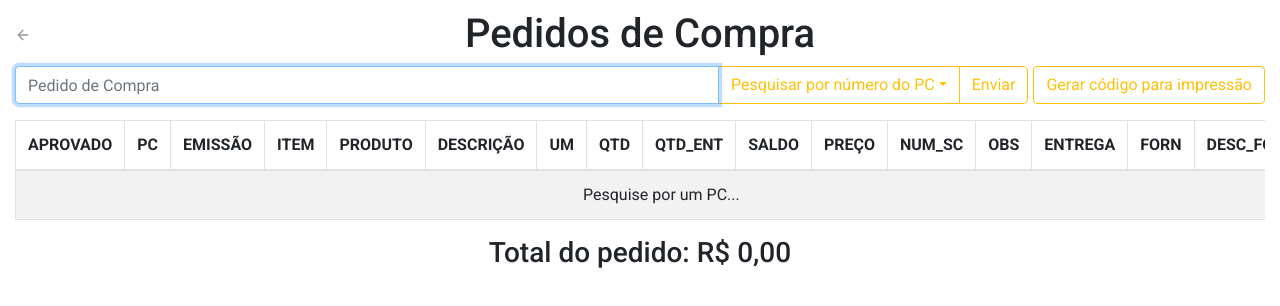
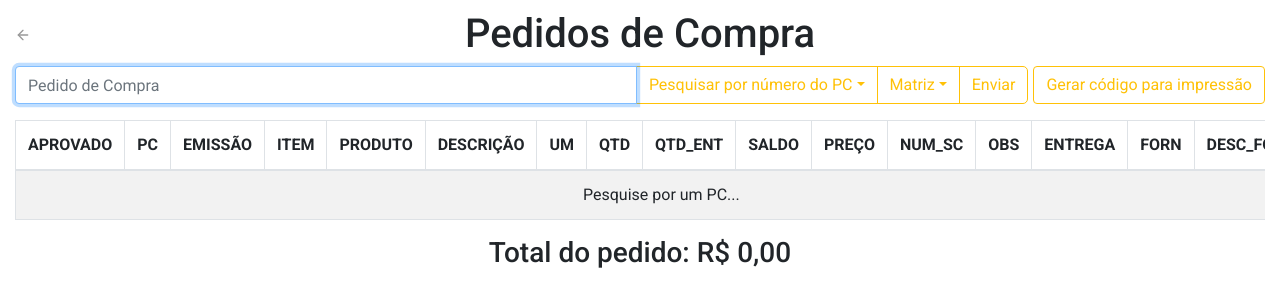
Before and after one commit to Casa-da-Escavadeira/Dash, a React (Create React App) app: page /pcs in a window 1280 px wide. Shown: the top 306 px of the page. Built offline with nearby package versions, Linux system fonts and the light colour scheme.

Commit message:
added branches button the page PC

```diff
--- a/src/pages/PCs/index.js
+++ b/src/pages/PCs/index.js
@@ -27,6 +27,7 @@ export default function PCs() {
   const [sumPCs, setSumPCs] = useState([]);
   const [pcsPlaceholder, setPcsPlaceholder] = useState('Pesquise por um PC...');
   const [filter, setFilter] = useState('Pesquisar por número do PC');
+  const [filial, setFilial] = useState('0201')
   const location = useLocation();
 
   const handleSubmit = useCallback(
@@ -113,6 +114,20 @@ export default function PCs() {
     setTextPrint(generatedPrintText.join(''));
     setIsPrintModalOpen(true);
   };
+
+  const handleFilialPlaceholder = useCallback((filial) => {
+    switch (filial) {
+      case '0201':
+        return 'Matriz'
+      case '0202':
+        return 'Filial SP'
+      case '0203':
+        return 'Filial SC'
+      default:
+        return 'Matriz'
+    }
+  }, [])
+
   return (
     <Cont>
       <PrintModal
@@ -172,6 +187,24 @@ export default function PCs() {
               CNPJ
             </Dropdown.Item>
           </DropdownButton>
+
+          <DropdownButton
+            as={InputGroup.Append}
+            variant="outline-warning"
+            title={handleFilialPlaceholder(filial)}
+            id="input-group-dropdown-2"
+          >
+            <Dropdown.Item onClick={() => setFilial('0201')}>
+              Matriz
+            </Dropdown.Item>
+            <Dropdown.Item onClick={() => setFilial('0202')}>
+              Filial SP
+            </Dropdown.Item>
+            <Dropdown.Item onClick={() => setFilial('0203')}>
+              Filial SC
+            </Dropdown.Item>
+          </DropdownButton>
+
           <InputGroup.Append>
             <Button
               onClick={() => handleSubmit()}
```
